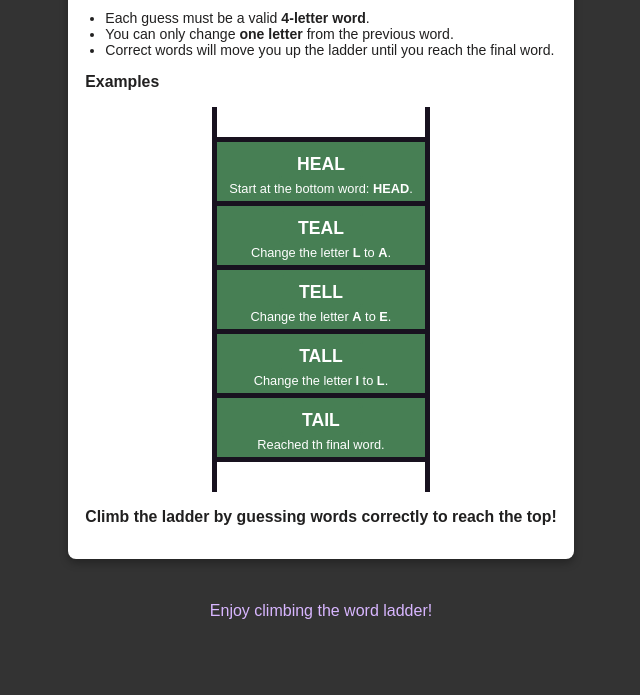
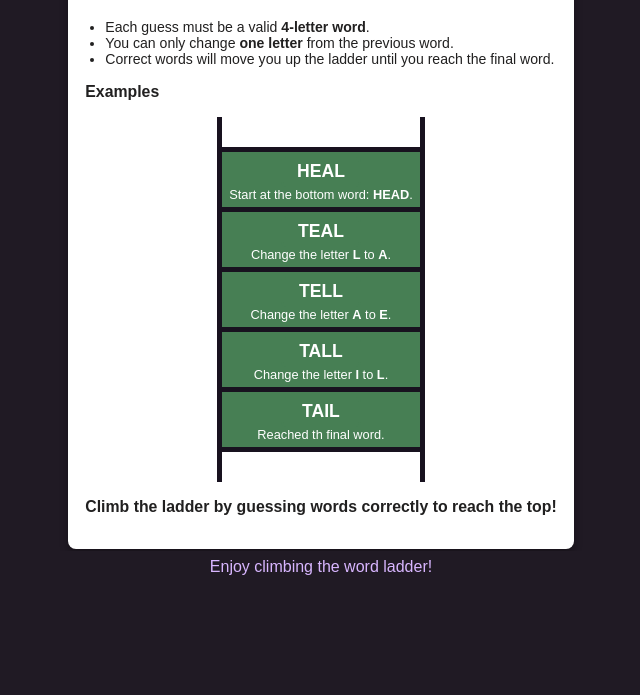
Before and after one commit to EchoesOfCode/word_ladder, a plain HTML site: page index.html in a window 1280 px wide. Shown: the part 169-864 px from the top of the page, without its empty margins (319-959 px from the left). After the commit the page ends 800 px from the top, so only its background shows below. Drawn offline with Linux system fonts and the light colour scheme.

Commit message:
Add files via upload
changes to css files

```diff
--- a/style.css
+++ b/style.css
@@ -1,7 +1,7 @@
 /* General Styles */
 body {
     font-family: 'Poppins', sans-serif;
-    background:  #333;/* Deep purple background */
+    background:  #201a24;/* Deep purple background */
     color: white;
     margin: 0;
     padding: min(2em, 8%);
@@ -12,6 +12,13 @@ body {
     height: 100dvh; /* Full screen height */
     text-align: center; /* Ensures text is centered */
 }
+
+/**{ border: 1px solid red !important; }**/
+
+* {
+    box-sizing: border-box; /* Prevent padding/border from exceeding element dimensions */
+}
+
 
 
 header {
@@ -389,7 +396,7 @@ footer {
     top: 50%;
     left: 50%;
     transform: translate(-50%, -50%);
-    background-color:  #333;
+    background-color: #201a24;
     color: #333;
     padding: 2em;
     width: 80%;
```
